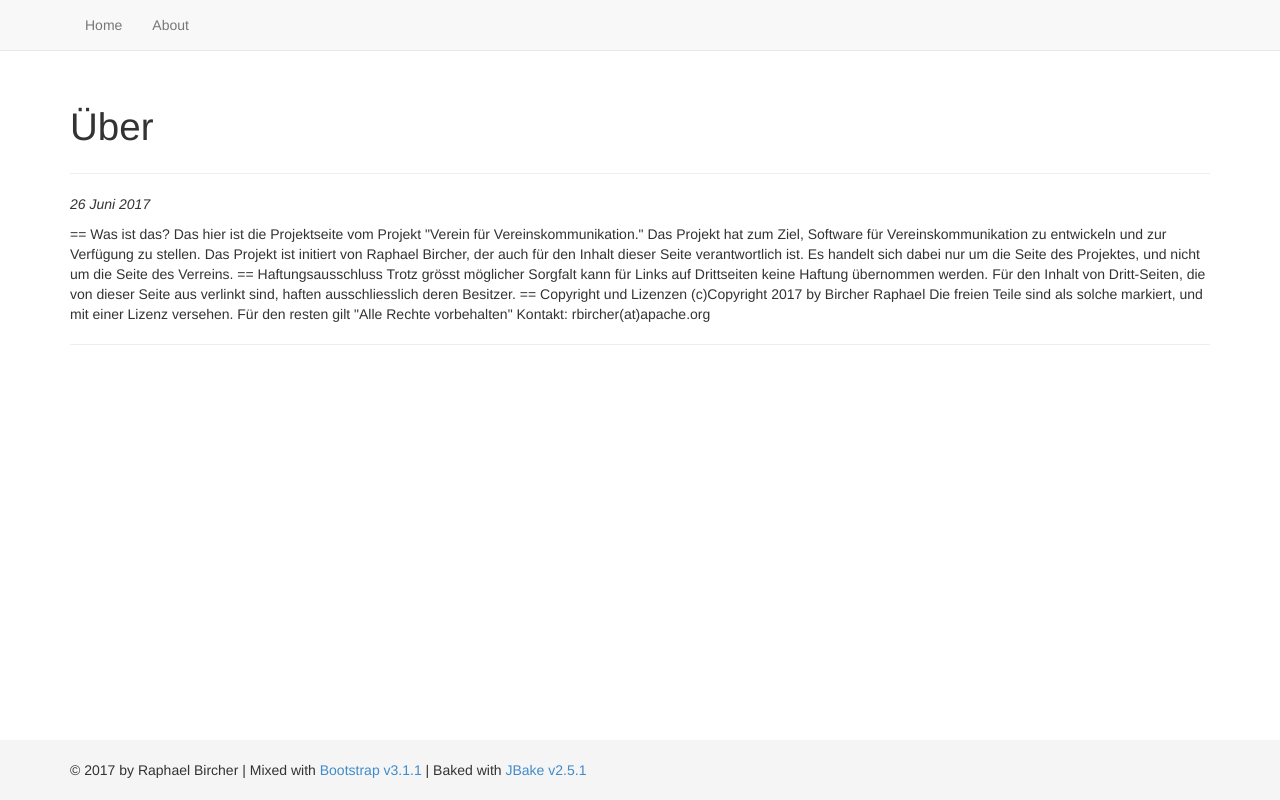
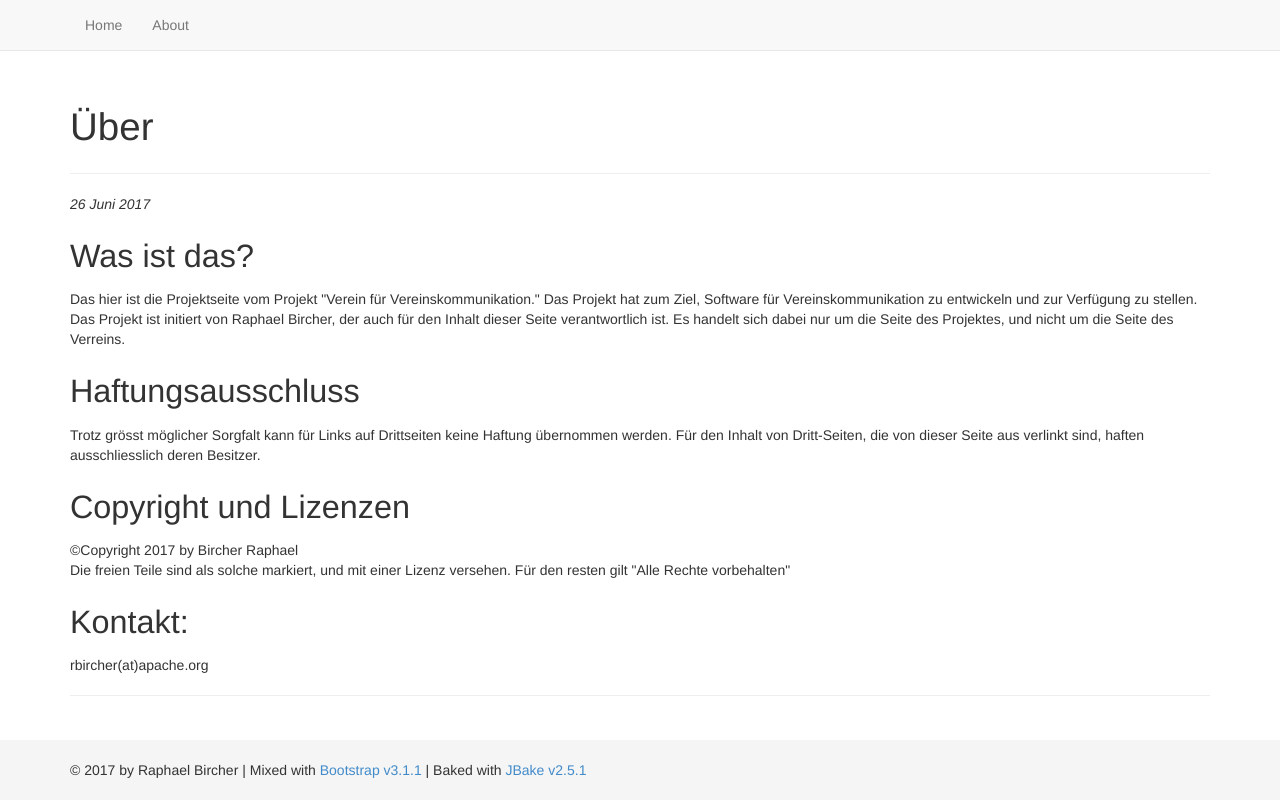
Before and after one commit to rbircher/rbircher.github.io, a plain HTML site: page about.html in a window 1280 px wide. Drawn offline with Linux system fonts and the light colour scheme.

Commit message:
Add html to about

```diff
--- a/about.html
+++ b/about.html
@@ -70,21 +70,21 @@
 	<p><em>26 Juni 2017</em></p>
 
 	<p>
-== Was ist das?
+<h2>Was ist das?</h2>
 
-Das hier ist die Projektseite vom Projekt "Verein für Vereinskommunikation." Das Projekt hat zum Ziel, Software für Vereinskommunikation zu entwickeln und zur Verfügung zu stellen. Das Projekt ist initiert von Raphael Bircher, der auch für den Inhalt dieser Seite verantwortlich ist. Es handelt sich dabei nur um die Seite des Projektes, und nicht um die Seite des Verreins.
+<p>Das hier ist die Projektseite vom Projekt "Verein für Vereinskommunikation." Das Projekt hat zum Ziel, Software für Vereinskommunikation zu entwickeln und zur Verfügung zu stellen. Das Projekt ist initiert von Raphael Bircher, der auch für den Inhalt dieser Seite verantwortlich ist. Es handelt sich dabei nur um die Seite des Projektes, und nicht um die Seite des Verreins.</p>
 
-== Haftungsausschluss
+<h2>Haftungsausschluss</h2>
 
-Trotz grösst möglicher Sorgfalt kann für Links auf Drittseiten keine Haftung übernommen werden. Für den Inhalt von Dritt-Seiten, die von dieser Seite aus verlinkt sind, haften ausschliesslich deren Besitzer.
+<p>Trotz grösst möglicher Sorgfalt kann für Links auf Drittseiten keine Haftung übernommen werden. Für den Inhalt von Dritt-Seiten, die von dieser Seite aus verlinkt sind, haften ausschliesslich deren Besitzer.</p>
 
-== Copyright und Lizenzen
-(c)Copyright 2017 by Bircher Raphael
-Die freien Teile sind als solche markiert, und mit einer Lizenz versehen. Für den resten gilt "Alle Rechte vorbehalten"
+<h2>Copyright und Lizenzen</h2>
+<p>&copy;Copyright 2017 by Bircher Raphael<br>
+Die freien Teile sind als solche markiert, und mit einer Lizenz versehen. Für den resten gilt "Alle Rechte vorbehalten"</p>
 
-Kontakt:
+<h2>Kontakt:</h2>
 
-rbircher(at)apache.org
+<p>rbircher(at)apache.org</p>
 </p>
 
 	<hr />
--- a/feed.xml
+++ b/feed.xml
@@ -6,8 +6,8 @@
     <atom:link href="http://jbake.org/feed.xml" rel="self" type="application/rss+xml" />
     <description>JBake Bootstrap Template</description>
     <language>en-gb</language>
-    <pubDate>Sa, 15 Jul 2017 04:57:20 +0200</pubDate>
-    <lastBuildDate>Sa, 15 Jul 2017 04:57:20 +0200</lastBuildDate>
+    <pubDate>Sa, 15 Jul 2017 05:03:53 +0200</pubDate>
+    <lastBuildDate>Sa, 15 Jul 2017 05:03:53 +0200</lastBuildDate>
 
 
   </channel>
```
